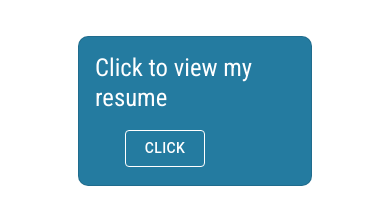
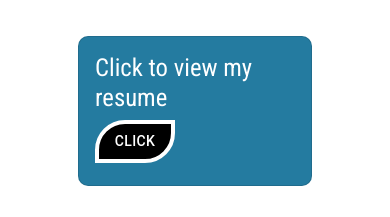
Before and after one commit to Tosin-Mayowa/my-portfolio, a React (Create React App) app: page / in a window 390 px wide. Shown: the part 940-1157 px from the top of the page. Built offline with nearby package versions, Linux system fonts and the light colour scheme.

Commit message:
redesign the header button

```diff
--- a/src/Component/Contact/Contact.js
+++ b/src/Component/Contact/Contact.js
@@ -6,7 +6,7 @@ const Contact = () => {
   const [email,setEmail]=useState('');
   const [num,setNum]=useState(null);
 
-  const [isSubmit, setIsSubmit]=useState(true)
+  const [isSubmit, setIsSubmit]=useState(false)
   const handleName=(e)=>{
     setName(e.target.value);
   }
@@ -56,14 +56,14 @@ useEffect(()=>{
           rows={3}
           defaultValue="message"
         />
-        <button style={{ marginTop:'5px',borderRadius:'5px', }}>submit</button>
+        <button style={{ marginTop:'5px',borderRadius:'5px' }}>submit</button>
     </form>
       </div>
 
   :
 
       <div>
-       <h3 className='Form-titletwo' style={{ marginTop:'10px' }}>Thank you for your message</h3>
+       <h3 className='Form-titletwo' style={{ marginTop:'10px', color:'#fff' }}>Thank you for your message</h3>
        </div>
 
 
--- a/src/Component/Header/Header.css
+++ b/src/Component/Header/Header.css
@@ -9,6 +9,16 @@
 .Avatar-div {
     text-align: center;
 
+}
+
+.side-button {
+    margin-left: '50px' !important;
+    margin-top: '40px' !important;
+    border: 4px solid #fff !important;
+    border-radius: 30px 0 !important;
+    background-color: #000000 !important;
+    color: white !important;
+    text-align: center;
 }
 
 @media(max-width:768px) {
@@ -28,13 +38,17 @@
     }
 
     .side-button {
-        width: 80px !important;
+        margin-left: '30px';
+        margin-top: '10px';
+        width: 80px;
         font-size: 10px;
         height: auto;
-
+        border: 10px solid #247ba0;
+        border-radius: 50px 0;
+        background-color: #000000;
     }
 
-    .Paper-Header{
+    .Paper-Header {
         font-size: 20px !important;
     }
 }
--- a/src/Component/Header/Header.js
+++ b/src/Component/Header/Header.js
@@ -41,9 +41,9 @@ const Header = () => {
    </Grid>
    <Grid item  xs={12} md={12 } lg={6}>
     <Paper  style={{ height: '100vh', paddingTop:'2rem' }} elevation={0}>
-    <Paper variant='outlined' elevation={2} className='side-paper' style={{ width: '60%', height:'200px', backgroundColor:'#247ba0', margin: '0 auto',padding:'1rem 1rem', overflow:'hidden', borderRadius:'10px' }}>
+    <Paper variant='outlined' elevation={2} className='side-paper' style={{ width: '60%', height:'150px', backgroundColor:'#247ba0', margin: '0 auto',padding:'1rem 1rem', overflow:'hidden', borderRadius:'10px' }}>
     <h2 style={{ color:'#fff' }}>Click to view my resume</h2>
-     <Button className='side-button' variant="outlined" style={{ color:'white', borderColor:'white', marginLeft:'30px',marginTop:'10px' }} onClick={()=> {setIsclicked(!isClicked)}}>{isClicked?'Clicked':'click'}</Button>
+     <Button className='side-button' variant="outlined"  onClick={()=> {setIsclicked(!isClicked)}}>{isClicked?'Clicked':'click'}</Button>
     </Paper>
     {isClicked?<Resume/>:<Skills/>}
     </Paper>
```
